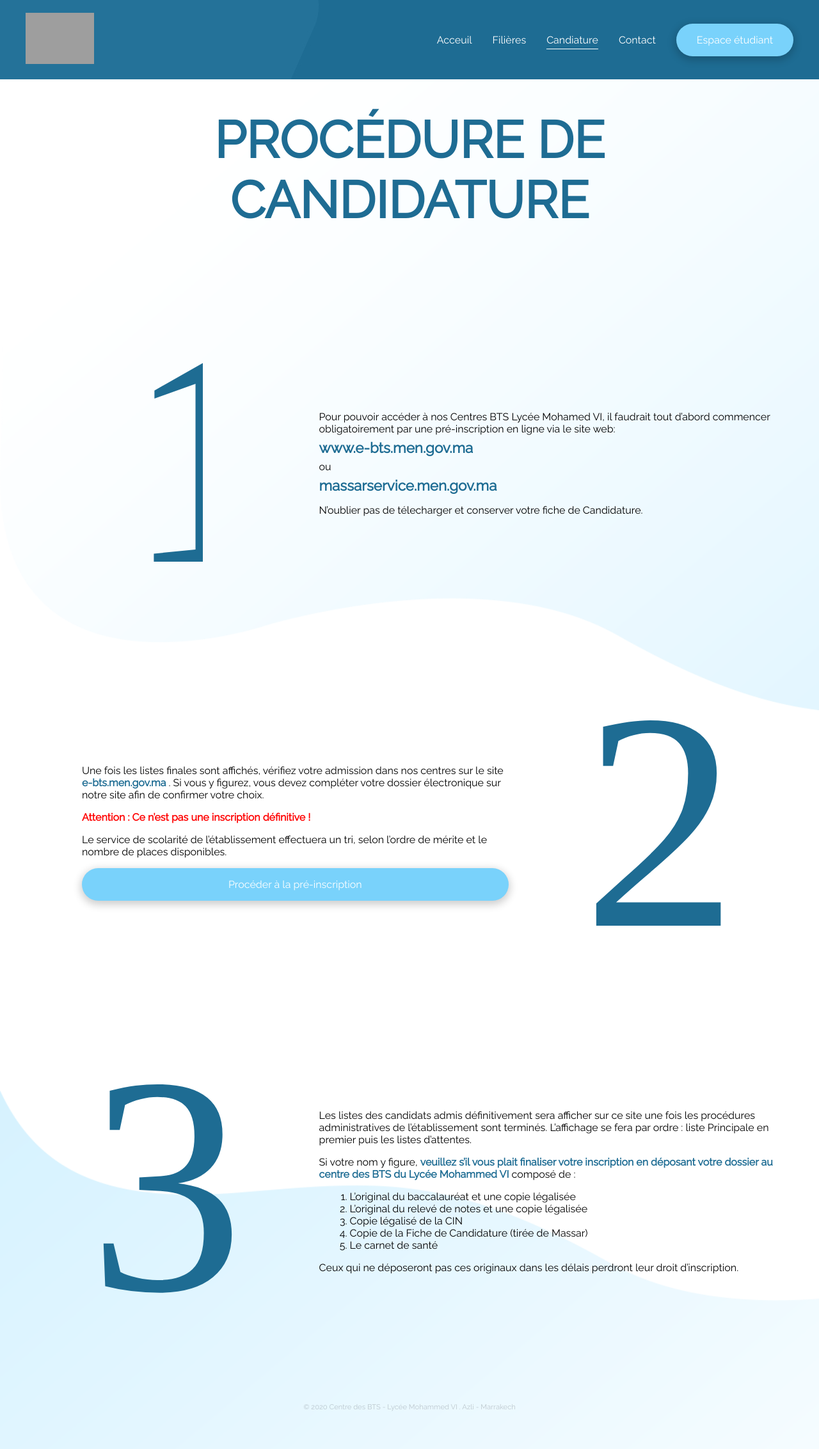
After one commit to no-aya/PFE-BTS-Inscription, a PHP site: page /pages/candidature.html in a window 1280 px wide. The commit adds this page. Shown: the whole page at 64% size. Run offline with PHP 8.4, Linux system fonts and the light colour scheme; grey boxes are pictures that could not be loaded.

Commit message:
added Candidature page

```diff
--- a/BTS Inscription/css/style.css
+++ b/BTS Inscription/css/style.css
@@ -653,3 +653,65 @@ th{
         height: 20vh;
     }
 }
+
+/****************************
+    Numered content
+****************************/
+.numered-content{
+    display: flex;
+    align-items: center;
+    margin: 2em 0em;
+    padding-right :2em;
+}
+.number {
+    display: flex;
+    justify-content: center;
+    width: 70vh;
+}
+.text{
+    width: 70%;
+}
+.higlighted-link{
+    text-decoration: none;
+    margin: 0.3em 0;
+    font-size: 1.4rem;
+    font-weight: 900;
+    color :#1E6C93;
+    display: block;
+}
+.numered-content-2{
+    padding-left: 7em;
+    padding-right :0;
+}
+.warning-text{
+    color: red;
+    font-weight: 900;
+}
+.azure-button a {
+    text-decoration: none;
+    color: white;
+}
+.numered-content span {
+    font-weight: bold;
+    color: #1E6C93;
+}
+ol li{
+    margin-left: 3em;
+    list-style-type: decimal;
+}
+@media screen and (max-width:900px){
+    .numered-content{
+        flex-direction: column;
+        text-align: center;
+    }
+    .number{
+        height: 10em;
+    }
+    .numered-content-2 {
+        padding-left: 0em;
+        flex-direction: column-reverse;
+    }
+    ol li{
+        text-align: left;
+    }
+}
--- a/BTS Inscription/index.html
+++ b/BTS Inscription/index.html
@@ -28,7 +28,7 @@
             <div class="col-1">
                 <h1>Votre parcours professionnel commence dès maintenant</h1>
                 <p>Une formation dans le métier de technicien, qui s’étale sur 2 ans, ouverte aux titulaires du baccalauréat.</p>
-                <div><a href="#" class="azure-button">Candidater</a></div>
+                <div><a href="pages/candidature.html" class="azure-button">Candidater</a></div>
             </div>
             <img class = "col-2" src="images/stacking-cubes.svg" alt="">
         </div>
@@ -83,7 +83,7 @@
                 <h1>Un environnement adéquat pour l’apprentissage</h1>
                 <p>Le centre BTS Mohammed VI à Marrakech offre un espace hautement équipé, selon les standards des référentiels de chaque formation afin de garantir le caractère national du diplôme et assurer l’obtention du maximum de chaque filière.</p>
                 <p>Une équipe d’enseignants, directeurs, cadres et responsables qualifiés et ponctuels pour vous accompagner tout au long de votre cursus.</p>
-                <div><a href="#" class="azure-button">Candidater</a></div>
+                <div><a href="pages/candidature.html" class="azure-button">Candidater</a></div>
             </div>
         </div>
     </div>
--- /dev/null
+++ b/BTS Inscription/pages/candidature.html
@@ -0,0 +1,67 @@
+<!DOCTYPE html>
+<html lang="fr">
+<head>
+    <meta charset="UTF-8">
+    <meta name="viewport" content="width=device-width, initial-scale=1.0">
+    <link rel="icon" href="../images/BTS Logo white.svg">
+    <link rel="stylesheet" href="../css/style.css">
+    <link rel="preconnect" href="https://fonts.gstatic.com">
+    <link href="https://fonts.googleapis.com/css2?family=Raleway" rel="stylesheet">
+    <title>Contact</title>
+</head>
+<body>
+    <div class="main-container">
+        <div class="header">
+            <nav>
+                <a href="../index.html"><img src="../images/BTS Logo white.svg" alt="BTS Lycée Mohammed VI"></a>
+                <ul>
+                    <li ><a href="../index.html">Acceuil</a></li>
+                    <li><a href="filieres.html" >Filières</a></li>
+                    <li><a href="#" class="active-page">Candiature</a></li>
+                    <li><a href="contact.html">Contact</a></li>
+                    <li class="azure-button"><a href="espaceLog.html">Espace étudiant</a></li>
+                </ul>
+            </nav>
+        </div>
+    </div>
+    <div class="main-content main-content-3">
+        <div class="page-title" style="justify-self: center; max-width: 1000px;">PROCÉDURE DE CANDIDATURE</div>
+        <div class="numered-content">
+            <div class="number"><img src="../images/1.svg" alt="1"> </div>
+            <div class="text">
+                <p>Pour pouvoir accéder à nos Centres BTS Lycée Mohamed VI, il faudrait tout d’abord commencer obligatoirement par une pré-inscription en ligne via le site web: <a class="higlighted-link" href="https://www.e-bts.men.gov.ma">www.e-bts.men.gov.ma</a> ou <a class="higlighted-link" href="https://massarservice.men.gov.ma">massarservice.men.gov.ma</a></p>
+                <p>N’oublier pas de télecharger et conserver votre fiche de Candidature.</p>
+            </div>
+        </div>
+        <div class="numered-content numered-content-2">
+            <div class="text">
+                <p>Une fois les listes finales sont affichés, vérifiez votre admission dans nos centres sur le site <span>e-bts.men.gov.ma</span> . Si vous y figurez, vous devez compléter votre dossier électronique sur notre site afin de confirmer votre choix.</p>
+                <p class="warning-text">Attention : Ce n’est pas une inscription définitive !</p>
+                <p>Le service de scolarité de l’établissement effectuera un tri, selon l’ordre de mérite et le nombre de places disponibles.</p>
+                <div class="azure-button"><a href="candidatureForm.html">Procéder à la pré-inscription</a></div>
+            </div>
+            <div class="number"> <img src="../images/2.svg" alt="2"></div>
+        </div>
+        <div class="numered-content">
+            <div class="number"><img src="../images/3.svg" alt="3"> </div>
+            <div class="text">
+                <p>Les listes des candidats admis définitivement sera afficher sur ce site une fois les procédures administratives de l’établissement sont terminés. L’affichage se fera par ordre : liste Principale en premier puis les listes d’attentes.</p>
+                <p>Si votre nom y figure, <span>veuillez s’il vous plait finaliser votre inscription en déposant votre dossier au centre des BTS du Lycée Mohammed VI </span>composé de : </p>
+                <p>
+                    <ol>
+                        <li>L’original du baccalauréat et une copie légalisée</li>
+                        <li>L’original du relevé de notes et une copie légalisée</li>
+                        <li>Copie légalisé de la CIN</li>
+                        <li>Copie de la Fiche de Candidature (tirée de Massar)</li>
+                        <li>Le carnet de santé</li>
+                    </ol>
+                <p>
+                <p>Ceux qui ne déposeront pas ces originaux dans les délais perdront leur droit d’inscription.</p>
+            </div>
+        </div>
+        <div class="credits">
+            <p>© 2020 Centre des BTS - Lycée Mohammed VI . Azli - Marrakech</p>
+        </div>
+    </div>
+</body>
+</html>
--- a/BTS Inscription/pages/candidatureForm.html
+++ b/BTS Inscription/pages/candidatureForm.html
@@ -19,7 +19,7 @@
                 <ul>
                     <li ><a href="../index.html">Acceuil</a></li>
                     <li><a href="filieres.html" >Filières</a></li>
-                    <li><a href="#" class="active-page">Candiature</a></li>
+                    <li><a href="candidature.html" class="active-page">Candiature</a></li>
                     <li><a href="contact.html">Contact</a></li>
                     <li class="azure-button"><a href="espaceLog.html">Espace étudiant</a></li>
                 </ul>
--- a/BTS Inscription/pages/contact.html
+++ b/BTS Inscription/pages/contact.html
@@ -17,7 +17,7 @@
                 <ul>
                     <li ><a href="../index.html">Acceuil</a></li>
                     <li><a href="filieres.html" >Filières</a></li>
-                    <li><a href="#">Candiature</a></li>
+                    <li><a href="candidature.html">Candiature</a></li>
                     <li><a href="#" class="active-page">Contact</a></li>
                     <li class="azure-button"><a href="espaceLog.html">Espace étudiant</a></li>
                 </ul>
--- a/BTS Inscription/pages/espaceLog.html
+++ b/BTS Inscription/pages/espaceLog.html
@@ -17,7 +17,7 @@
                 <ul>
                     <li ><a href="../index.html">Acceuil</a></li>
                     <li><a href="filieres.html" >Filières</a></li>
-                    <li><a href="#">Candiature</a></li>
+                    <li><a href="candidature.html">Candiature</a></li>
                     <li><a href="contact.html">Contact</a></li>
                     <li class="azure-button"><a href="#">Espace étudiant</a></li>
                 </ul>
--- a/BTS Inscription/pages/filieres.html
+++ b/BTS Inscription/pages/filieres.html
@@ -17,7 +17,7 @@
                 <ul>
                     <li ><a href="../index.html">Acceuil</a></li>
                     <li><a href="#" class="active-page">Filières</a></li>
-                    <li><a href="#">Candiature</a></li>
+                    <li><a href="candidature.html">Candiature</a></li>
                     <li><a href="contact.html">Contact</a></li>
                     <li class="azure-button"><a href="espaceLog.html">Espace étudiant</a></li>
                 </ul>
```
Also changed, not shown: BTS Inscription/images/1.svg (added), BTS Inscription/images/2.svg (added), BTS Inscription/images/3.svg (added).
